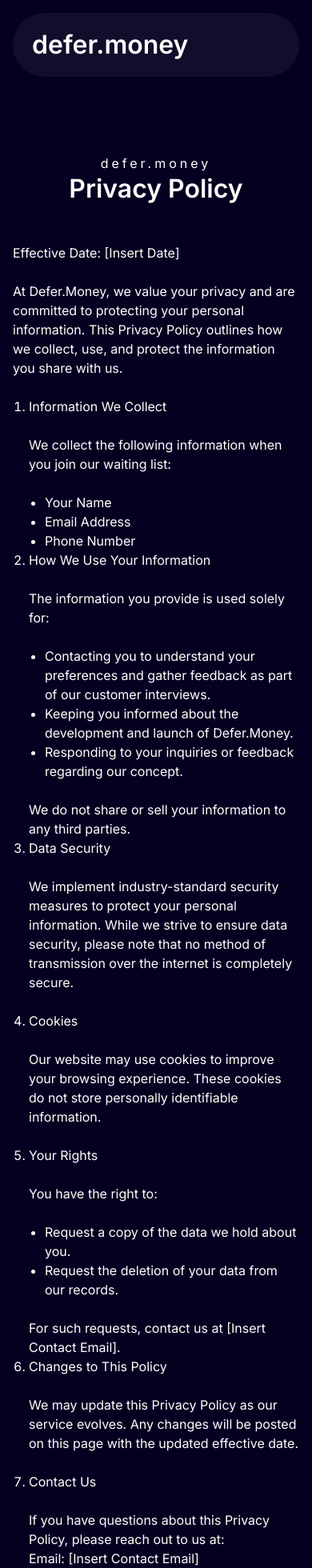
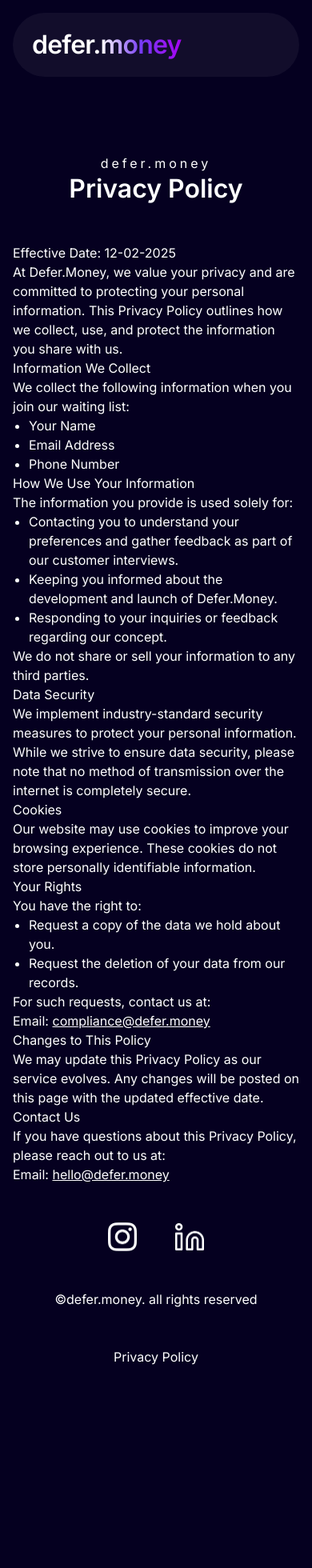
Before and after one commit to defer-money/defer-money-showcase, a Vue app: page /privacy-policy in a window 390 px wide. Shown: the top 1960 px of the page at 80% size. After the commit the page ends 1772 px from the top, so only its background shows below. Built offline with nearby package versions, Linux system fonts and the light colour scheme.

Commit message:
[BUG] Reset changes (#4)

```diff
--- a/src/components/DeferCalculationSection.vue
+++ b/src/components/DeferCalculationSection.vue
@@ -141,8 +141,8 @@
                         <tr class="lastrow bg-gradient-to-r from-[#763AF5] to-[#A604F2] font-semibold">
                             <td class="rounded-l-xl">Savings with <span class="block">defer.money</span></td>
                             <td>{{ }}</td>
-                            <td>Save {{ currencyConversion(emiResult.totalRepayment - deferResult.totalRepayment) }} ({{ emiPercentDiff }}%)</td>
-                            <td class="rounded-r-xl">Save {{ currencyConversion(minDueResult.totalRepayment - deferResult.totalRepayment) }} ({{ minDuePercentDiff  }}%)</td>
+                            <td> {{ currencyConversion(emiResult.totalRepayment - deferResult.totalRepayment) }} ({{ emiPercentDiff }}%)</td>
+                            <td class="rounded-r-xl"> {{ currencyConversion(minDueResult.totalRepayment - deferResult.totalRepayment) }} ({{ minDuePercentDiff  }}%)</td>
                         </tr>
                     </tbody>
                 </table>
@@ -196,7 +196,7 @@
                         </tr>
                         <tr class=" bg-gradient-to-r from-[#763AF5] to-[#A604F2] font-semibold">
                             <td class="rounded-l-xl border-0">Savings with defer.money</td>
-                            <td class="rounded-r-xl border-0">Save {{ currencyConversion(emiResult.totalRepayment - deferResult.totalRepayment) }} ({{ emiPercentDiff }}%)</td>
+                            <td class="rounded-r-xl border-0">{{ currencyConversion(emiResult.totalRepayment - deferResult.totalRepayment) }} ({{ emiPercentDiff }}%)</td>
                         </tr>
                     </tbody>
                 </table>
@@ -223,7 +223,7 @@
                         </tr>
                         <tr class=" bg-gradient-to-r from-[#763AF5] to-[#A604F2] font-semibold">
                             <td class="rounded-l-xl border-0">Savings with defer.money</td>
-                            <td class="rounded-r-xl border-0">Save {{ currencyConversion(minDueResult.totalRepayment - deferResult.totalRepayment) }} ({{ minDuePercentDiff }}%)</td>
+                            <td class="rounded-r-xl border-0"> {{ currencyConversion(minDueResult.totalRepayment - deferResult.totalRepayment) }} ({{ minDuePercentDiff }}%)</td>
                         </tr>
                     </tbody>
                 </table>
--- a/src/components/EarlyAccessForm.vue
+++ b/src/components/EarlyAccessForm.vue
@@ -89,7 +89,7 @@
                   </div>
                 </div>
                 <div>
-                  <input id="phoneNumber" name="phoneNumber" placeholder="PhoneNumber" type="number" minlength="10" maxlength="10" v-model="formData.phoneNumber" class="bg-white bg-opacity-5 p-3 w-full rounded-lg text-white text-opacity-60" :disabled="loading" />
+                  <input id="phoneNumber" name="phoneNumber" placeholder="Phone Number" type="number" minlength="10" maxlength="10" v-model="formData.phoneNumber" class="bg-white bg-opacity-5 p-3 w-full rounded-lg text-white text-opacity-60" :disabled="loading" />
                   <p v-if="errors.phoneNumber" class="error">{{ errors.phoneNumber }}</p>
                 </div>
                 <div>
--- a/src/components/FAQs.vue
+++ b/src/components/FAQs.vue
@@ -18,20 +18,22 @@
       const openedtitle = document.getElementById(`title-${openFaqId}`);
       const openedIconBg = document.getElementById(`icon-bg-${openFaqId}`);
       const openedIconPath = document.getElementById(`icon-path-${openFaqId}`);
-      openFaq?.classList.remove("max-h-screen", "duration-[2s]");
-      openFaq?.classList.add("max-h-0", "duration-700");
+      openFaq?.classList.remove("max-h-screen");
+      openFaq?.classList.add("max-h-0");
+      setTimeout(() => {
       openButton?.style.setProperty('background-color', 'transparent');
       openedtitle?.style.setProperty('opacity', '80%');
       openedtitle?.style.setProperty('color', 'white');
       openedIconBg?.style.setProperty('fill', '#F3F5F6');
       openedIconPath?.style.setProperty('fill', '#050020');
       openedIcon?.classList.remove("rotate-45");
+      }, 800);
     }
 
     // Toggle the clicked FAQ
     if (isOpen) {
-      faq?.classList.remove("max-h-screen", "duration-700");
-      faq?.classList.add("max-h-0", "duration-[2s]");
+      faq?.classList.remove("max-h-screen");
+      faq?.classList.add("max-h-0");
       setTimeout(() => {
         button?.style.setProperty('background-color', 'transparent');
         title?.style.setProperty('color', 'white');
@@ -40,10 +42,10 @@
         iconBg?.style.setProperty('fill', '#F3F5F6')
         iconPath?.style.setProperty('fill', "#050020");
         icon?.classList.toggle("rotate-45");
-      }, 550);
+      }, 800);
     } else {
-      faq?.classList.remove("max-h-0", "duration-700");
-      faq?.classList.add("max-h-screen", "duration-[2s]");
+      faq?.classList.remove("max-h-0");
+      faq?.classList.add("max-h-screen");
       button?.style.setProperty('background-color', '#F2EBFD');
       title?.style.setProperty('color', '#050020');
       iconBg?.style.setProperty('fill', '#050020')
@@ -78,7 +80,7 @@
                 <path id="icon-path-1" fill-rule="evenodd" clip-rule="evenodd" d="M25 17.1953H23V23.1953H17V25.1953H23V31.1953H25V25.1953H31V23.1953H25V17.1953Z" fill="#050020"/>
               </svg>
             </div>
-            <div id="faq-1" class="transition-all overflow-hidden max-h-0 ease-in-out duration-[2s] text-dark-custom-blue text-base md:text-lg mt-4">
+            <div id="faq-1" class="transition-all overflow-hidden max-h-0 ease-in-out duration-700 text-dark-custom-blue text-base md:text-lg mt-4">
               No, as long as you repay the deferred amount on time, your credit score will not be negatively impacted. In fact,we help you avoid late payments.
             </div>
           </div>
@@ -96,7 +98,7 @@
                 <path id="icon-path-2" fill-rule="evenodd" clip-rule="evenodd" d="M25 17.1953H23V23.1953H17V25.1953H23V31.1953H25V25.1953H31V23.1953H25V17.1953Z" fill="#050020"/>
               </svg>
             </div>
-            <div id="faq-2" class="transition-all overflow-hidden max-h-0 ease-in-out duration-[2s] text-dark-custom-blue text-base md:text-lg mt-4">
+            <div id="faq-2" class="transition-all overflow-hidden max-h-0 ease-in-out duration-700 text-dark-custom-blue text-base md:text-lg mt-4">
                 Yes, deferring a payment through defer.money will be reflected as a short-term loan in your credit history, as required by regulations.
             </div>
           </div>
@@ -114,7 +116,7 @@
                 <path id="icon-path-3" fill-rule="evenodd" clip-rule="evenodd" d="M25 17.1953H23V23.1953H17V25.1953H23V31.1953H25V25.1953H31V23.1953H25V17.1953Z" fill="#050020"/>
               </svg>
             </div>
-            <div id="faq-3" class="transition-all overflow-hidden max-h-0 ease-in-out duration-[2s] text-dark-custom-blue text-base md:text-lg mt-4">
+            <div id="faq-3" class="transition-all overflow-hidden max-h-0 ease-in-out duration-700 text-dark-custom-blue text-base md:text-lg mt-4">
                 This will depend on your credit score and overall credit card limit.
             </div>
           </div>
@@ -125,15 +127,15 @@
               class="flex w-full justify-between items-center gap-6"
               >
               <div id="title-4" class="w-fit font-semibold text-xl md:text-2xl text-white text-opacity-80">
-                Will using defer.money impact my credit card's limit?
+                Will I still earn rewards or cashback on deferred payments?
               </div>
               <svg id="icon-4" class="h-12 w-12 transition-transform transform" viewBox="0 0 48 49">
                 <rect id="icon-bg-4" y="0.195312" width="48" height="48" rx="24" fill="#F3F5F6"/>
                 <path id="icon-path-4" fill-rule="evenodd" clip-rule="evenodd" d="M25 17.1953H23V23.1953H17V25.1953H23V31.1953H25V25.1953H31V23.1953H25V17.1953Z" fill="#050020"/>
               </svg>
             </div>
-            <div id="faq-4" class="transition-all overflow-hidden max-h-0 ease-in-out duration-[2s] text-dark-custom-blue text-base md:text-lg mt-4">
-                Yes, the deferred amount will remain blocked against your credit limit until it’s repaid.
+            <div id="faq-4" class="transition-all overflow-hidden max-h-0 ease-in-out duration-700 text-dark-custom-blue text-base md:text-lg mt-4">
+                Yes, rewards or cashback on the original transaction will remain unaffected.
             </div>
           </div>
           <div class="h-[1px] bg-[#CDD6DA] bg-opacity-[8%] mx-6" />
@@ -143,32 +145,14 @@
               class="flex w-full justify-between items-center gap-6"
               >
               <div id="title-5" class="w-fit font-semibold text-xl md:text-2xl text-white text-opacity-80">
-                Will I still earn rewards or cashback on deferred payments?
+                Can I defer the same payment twice?
               </div>
               <svg id="icon-5" class="h-12 w-12 transition-transform transform" viewBox="0 0 48 49">
                 <rect id="icon-bg-5" y="0.195312" width="48" height="48" rx="24" fill="#F3F5F6"/>
                 <path id="icon-path-5" fill-rule="evenodd" clip-rule="evenodd" d="M25 17.1953H23V23.1953H17V25.1953H23V31.1953H25V25.1953H31V23.1953H25V17.1953Z" fill="#050020"/>
               </svg>
             </div>
-            <div id="faq-5" class="transition-all overflow-hidden max-h-0 ease-in-out duration-[2s] text-dark-custom-blue text-base md:text-lg mt-4">
-                Yes, rewards or cashback on the original transaction will remain unaffected.
-            </div>
-          </div>
-          <div class="h-[1px] bg-[#CDD6DA] bg-opacity-[8%] mx-6" />
-          <!-- FAQ Item 6 -->
-          <div id="button-6" class="flex flex-col w-full cursor-pointer rounded-lg p-6 gap-0" @click="toggleFaq(6)">
-            <div
-              class="flex w-full justify-between items-center gap-6"
-              >
-              <div id="title-6" class="w-fit font-semibold text-xl md:text-2xl text-white text-opacity-80">
-                Can I defer the same payment twice?
-              </div>
-              <svg id="icon-6" class="h-12 w-12 transition-transform transform" viewBox="0 0 48 49">
-                <rect id="icon-bg-6" y="0.195312" width="48" height="48" rx="24" fill="#F3F5F6"/>
-                <path id="icon-path-6" fill-rule="evenodd" clip-rule="evenodd" d="M25 17.1953H23V23.1953H17V25.1953H23V31.1953H25V25.1953H31V23.1953H25V17.1953Z" fill="#050020"/>
-              </svg>
-            </div>
-            <div id="faq-6" class="transition-all overflow-hidden max-h-0 ease-in-out duration-[2s] text-dark-custom-blue text-base md:text-lg mt-4">
+            <div id="faq-5" class="transition-all overflow-hidden max-h-0 ease-in-out duration-700 text-dark-custom-blue text-base md:text-lg mt-4">
                 No, you can only defer a payment once. The amount you can defer will be decided based on the credit card statement.
             </div>
           </div>
--- a/src/components/HeaderSection.vue
+++ b/src/components/HeaderSection.vue
@@ -4,8 +4,10 @@
 <template>
     <div class="flex w-full justify-center">
         <div class="flex justify-start items-start md:justify-between md:items-center h-fit md:h-[7rem] md:mx-6 px-[1.5rem] py-4 md:py-5 bg-white bg-opacity-5 max-w-[75rem] w-full rounded-full">
-            <p class="text-center font-bold text-[2rem]">defer.money</p>
-            <a href="#early-access-form"><button class="hidden md:block bg-gradient-to-r from-[#763AF5] to-[#A604F2] rounded-full h-[4.5rem] w-[18rem] font-semibold text-[1.25rem]">Join the Waiting List</button></a>
+            <a href="/">
+                <p class="font-bold text-[2rem] text-white tracking-tight">defer.<span class="bg-gradient-to-r from-[#FFFFFF] from-0% via-[#763AF5] via-48% to-[#A604F2] to-99% bg-clip-text text-transparent">money</span></p>
+            </a>
+            <a href="/#early-access-form"><button class="hidden md:block bg-gradient-to-r from-[#763AF5] to-[#A604F2] rounded-full h-[4.5rem] w-[18rem] font-semibold text-[1.25rem]">Join the Waiting List</button></a>
         </div>
     </div>
 </template>
--- a/src/views/PrivacyPolicy.vue
+++ b/src/views/PrivacyPolicy.vue
@@ -4,81 +4,51 @@
 
 <template>
     <main class="flex flex-col w-full self-center max-w-[85rem]">
-        <div class="flex flex-col m-0 mt-24 gap-12 md:my-24 md:mx-12 md:gap-24">
+        <div class="flex flex-col m-0 mt-24 gap-12 md:my-24 md:mx-12 md:gap-24 items-center">
+            <img class="hidden md:flex absolute w-[65rem] object-contain top-[2%] right-[45%]" src="/assets/bg-ellipse.png" />
             <div class="relative">
-                <img class="hidden md:flex absolute min-w-full min-h-full w-[50rem] object-cover -top-[200%] right-[50%]" src="/assets/bg-ellipse.png" />
                 <p class="font-normal text-[1rem] md:text-[1.4rem] tracking-[0.25rem] text-center">defer.money</p>
                 <h1 class="font-extrabold text-[2rem] md:text-[3.5rem] text-center leading-tight tracking-normal">Privacy Policy</h1>
             </div>
-            <div>
-                <p>Effective Date: [Insert Date]</p>
-                <br />
+            <div class="max-w-3xl">
+                <p>Effective Date: 12-02-2025</p>
                 <p>At Defer.Money, we value your privacy and are committed to protecting your personal information. This Privacy Policy outlines how we collect, use, and protect the information you share with us.</p>
-                <br />
-                <ol>
-                    <li>
                 <p>Information We Collect</p>
-                        <br />
                 <p>We collect the following information when you join our waiting list:</p>
-                        <br />
                 <ul>
                     <li>Your Name</li>
                     <li>Email Address</li>
                     <li>Phone Number</li>
                 </ul>
-                    </li>
-                    <li>
+
                 <p>How We Use Your Information</p>
-                        <br />
                 <p>The information you provide is used solely for:</p>
-                        <br />
                 <ul>
                     <li>Contacting you to understand your preferences and gather feedback as part of our customer interviews.</li>
                     <li>Keeping you informed about the development and launch of Defer.Money.</li>
                     <li>Responding to your inquiries or feedback regarding our concept.</li>
                 </ul>
-                        <br />
                 <p>We do not share or sell your information to any third parties.</p>
-                    </li>
-                    <li>
+
                 <p>Data Security</p>
-                        <br />
                 <p>We implement industry-standard security measures to protect your personal information. While we strive to ensure data security, please note that no method of transmission over the internet is completely secure.</p>
-                        <br />
-                    </li>
-                    <li>
+
                 <p>Cookies</p>
-                        <br />
                 <p>Our website may use cookies to improve your browsing experience. These cookies do not store personally identifiable information.</p>
-                        <br />
-                    </li>
-                    <li>
+
                 <p>Your Rights</p>
-                        <br />
                 <p>You have the right to:</p>
-                        <br />
                 <ul>
                     <li>Request a copy of the data we hold about you.</li>
                     <li>Request the deletion of your data from our records.</li>
                 </ul>
-                        <br />
-                        <p>For such requests, contact us at [Insert Contact Email].</p>
-                    </li>
-                    <li>
+                <p>For such requests, contact us at:</p>
+                <div>Email: <a class="underline" href="mailto:compliance@defer.money">compliance@defer.money</a></div>
                 <p>Changes to This Policy</p>
-                        <br />
                 <p>We may update this Privacy Policy as our service evolves. Any changes will be posted on this page with the updated effective date.</p>
-                        <br />
-                    </li>
-                    <li>
                 <p>Contact Us</p>
-                        <br />
                 <p>If you have questions about this Privacy Policy, please reach out to us at:</p>
-                        <p>Email: [Insert Contact Email]</p>
-                        <p>Phone: [Insert Phone Number]</p>
-                    </li>
-                </ol>
-
+                <p>Email: <a class="underline" href="mailto:hello@defer.money">hello@defer.money</a></p>
             </div>
         </div>
     </main>
```
Lines whose indentation alone changed are shown as unchanged.
